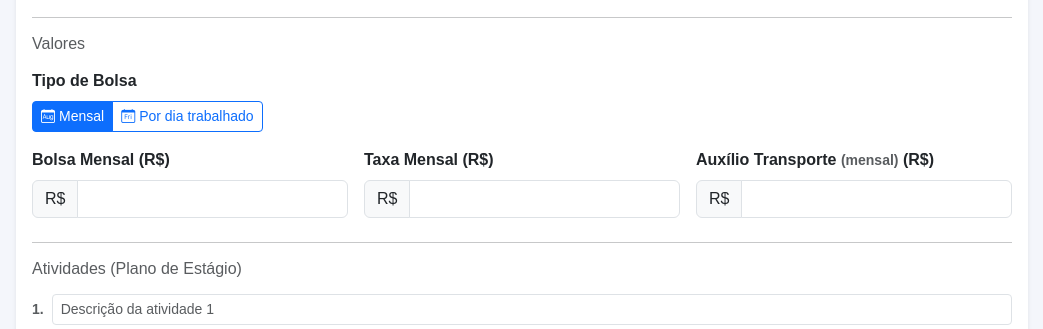
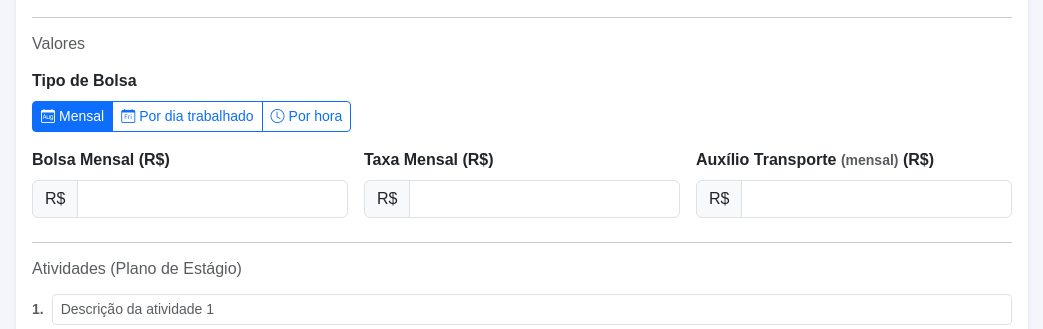
Before and after one commit to admsalmocosta1977/ciclorh-estagio, a Flask app: page /contratos/novo in a window 1280 px wide. Shown: the part 1348-1677 px from the top of the page, without its empty margins (228-1271 px from the left). Run offline with Flask 3, Linux system fonts and the light colour scheme; the visitor is signed in with stand-in values (Sample User, id 1); data that the repository does not hold is empty; some libraries are stand-ins or nearby versions.

Commit message:
Adiciona tipo de bolsa por hora no formulario e documentos
- form.html: novo botao radio "Por hora" (value=hora) com hint e JS atualizado
- tce.html: clausula 8a adaptada para bolsa_tipo=hora
- tre.html: label e detalhe adaptados para bolsa_tipo=hora

Co-Authored-By: Claude Sonnet 4.6 <noreply@anthropic.com>

```diff
--- a/templates/contratos/form.html
+++ b/templates/contratos/form.html
@@ -214,6 +214,11 @@
             <label class="btn btn-outline-primary btn-sm" for="bolsa-diaria">
               <i class="bi bi-calendar-day me-1"></i>Por dia trabalhado
             </label>
+            <input type="radio" class="btn-check" name="bolsa_tipo" id="bolsa-hora" value="hora"
+                   {% if c and c.bolsa_tipo == 'hora' %}checked{% endif %}>
+            <label class="btn btn-outline-primary btn-sm" for="bolsa-hora">
+              <i class="bi bi-clock me-1"></i>Por hora
+            </label>
           </div>
         </div>
         <div class="col-md-4">
@@ -225,6 +230,9 @@
           </div>
           <div class="form-text" id="hint-bolsa-diaria" style="display:none">
             Valor por dia × dias úteis do mês = bolsa mensal estimada.
+          </div>
+          <div class="form-text" id="hint-bolsa-hora" style="display:none">
+            Valor por hora × horas trabalhadas no mês = bolsa mensal estimada.
           </div>
         </div>
         <div class="col-md-4">
@@ -572,14 +580,17 @@ if (selArea) {
   });
 }
 
-// Toggle label bolsa mensal/diária
+// Toggle label bolsa mensal/diária/hora
 function atualizarLabelBolsa() {
   const diaria = document.getElementById('bolsa-diaria').checked;
-  document.getElementById('span-bolsa-tipo').textContent = diaria ? 'por dia' : 'Mensal';
+  const hora = document.getElementById('bolsa-hora').checked;
+  document.getElementById('span-bolsa-tipo').textContent = diaria ? 'por dia' : hora ? 'por hora' : 'Mensal';
   document.getElementById('hint-bolsa-diaria').style.display = diaria ? '' : 'none';
+  document.getElementById('hint-bolsa-hora').style.display = hora ? '' : 'none';
 }
 document.getElementById('bolsa-mensal').addEventListener('change', atualizarLabelBolsa);
 document.getElementById('bolsa-diaria').addEventListener('change', atualizarLabelBolsa);
+document.getElementById('bolsa-hora').addEventListener('change', atualizarLabelBolsa);
 atualizarLabelBolsa();
 
 // Verificar limite de 2 anos CPF+CNPJ (Lei 11.788/2008, art. 11)
--- a/templates/docs/tce.html
+++ b/templates/docs/tce.html
@@ -171,6 +171,8 @@
   <div class="clausula">
     {% if d.bolsa_tipo == 'diaria' %}
     <p><strong>Cláusula 8ª — Da Bolsa-Auxílio e Outros Benefícios</strong> (art. 12, Lei n.º 11.788/2008). Fica estabelecida bolsa-auxílio no valor de <strong>R$ {{ br_currency(d.bolsa or 0) }}</strong>{% if d.bolsa_extenso %} ({{ d.bolsa_extenso }}){% endif %} por dia efetivamente trabalhado, a ser paga pela Parte Concedente ao Estagiário mensalmente, até o 5.º (quinto) dia útil do mês subsequente, calculada com base nos dias úteis de presença.</p>
+    {% elif d.bolsa_tipo == 'hora' %}
+    <p><strong>Cláusula 8ª — Da Bolsa-Auxílio e Outros Benefícios</strong> (art. 12, Lei n.º 11.788/2008). Fica estabelecida bolsa-auxílio no valor de <strong>R$ {{ br_currency(d.bolsa or 0) }}</strong>{% if d.bolsa_extenso %} ({{ d.bolsa_extenso }}){% endif %} por hora efetivamente trabalhada, a ser paga pela Parte Concedente ao Estagiário mensalmente, até o 5.º (quinto) dia útil do mês subsequente, calculada com base nas horas efetivamente cumpridas.</p>
     {% else %}
     <p><strong>Cláusula 8ª — Da Bolsa-Auxílio e Outros Benefícios</strong> (art. 12, Lei n.º 11.788/2008). Fica estabelecida bolsa-auxílio mensal no valor de <strong>R$ {{ br_currency(d.bolsa or 0) }}</strong>{% if d.bolsa_extenso %} ({{ d.bolsa_extenso }}){% endif %}, a ser paga pela Parte Concedente ao Estagiário, mensalmente, até o 5.º (quinto) dia útil do mês subsequente.</p>
     {% endif %}
--- a/templates/docs/tre.html
+++ b/templates/docs/tre.html
@@ -96,7 +96,7 @@
     <tr><td class="label">Carga Horária Diária:</td><td>{{ d.ch_diaria or 6 }} horas</td></tr>
     <tr><td class="label">Carga Horária Semanal:</td><td>{{ d.ch_semanal or 30 }} horas</td></tr>
     <tr><td class="label">Carga Horária Total Cumprida:</td><td><strong>{{ ch_total_real }} horas</strong></td></tr>
-    <tr><td class="label">Bolsa-Auxílio {% if d.bolsa_tipo == 'diaria' %}por Dia{% else %}Mensal{% endif %}:</td><td>R$ {{ '%.2f'|format(d.bolsa or 0) }}{% if d.bolsa_tipo == 'diaria' %} por dia trabalhado{% endif %}</td></tr>
+    <tr><td class="label">Bolsa-Auxílio {% if d.bolsa_tipo == 'diaria' %}por Dia{% elif d.bolsa_tipo == 'hora' %}por Hora{% else %}Mensal{% endif %}:</td><td>R$ {{ '%.2f'|format(d.bolsa or 0) }}{% if d.bolsa_tipo == 'diaria' %} por dia trabalhado{% elif d.bolsa_tipo == 'hora' %} por hora trabalhada{% endif %}</td></tr>
   </table>
 
   <!-- ATIVIDADES -->
```
